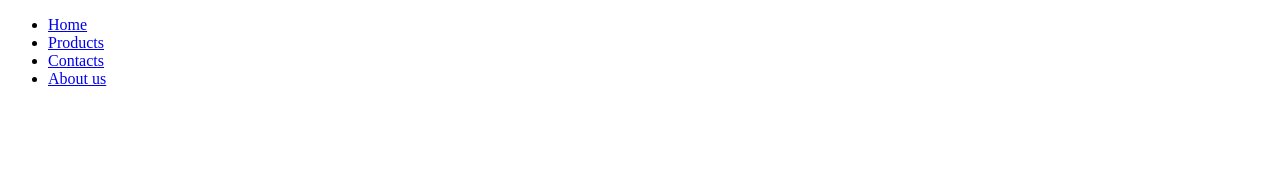
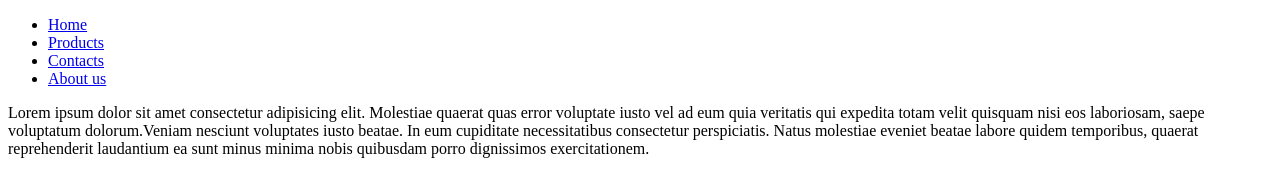
Before and after one commit to liudakarapet10/test, a plain HTML site: page index.html in a window 1280 px wide. Drawn offline with Linux system fonts and the light colour scheme.

Commit message:
new paragraph

```diff
--- a/index.html
+++ b/index.html
@@ -13,5 +13,6 @@
         <li><a href="#">Contacts</a></li>
         <li><a href="#">About us</a></li>
     </ul>
+    <p><span>Lorem ipsum dolor sit amet consectetur adipisicing elit. Molestiae quaerat quas error voluptate iusto vel ad eum quia veritatis qui expedita totam velit quisquam nisi eos laboriosam, saepe voluptatum dolorum.</span><span>Veniam nesciunt voluptates iusto beatae. In eum cupiditate necessitatibus consectetur perspiciatis. Natus molestiae eveniet beatae labore quidem temporibus, quaerat reprehenderit laudantium ea sunt minus minima nobis quibusdam porro dignissimos exercitationem.</span></p>
 </body>
 </html>
```
Also changed, not shown: cat.html (+1 -1 lines).
